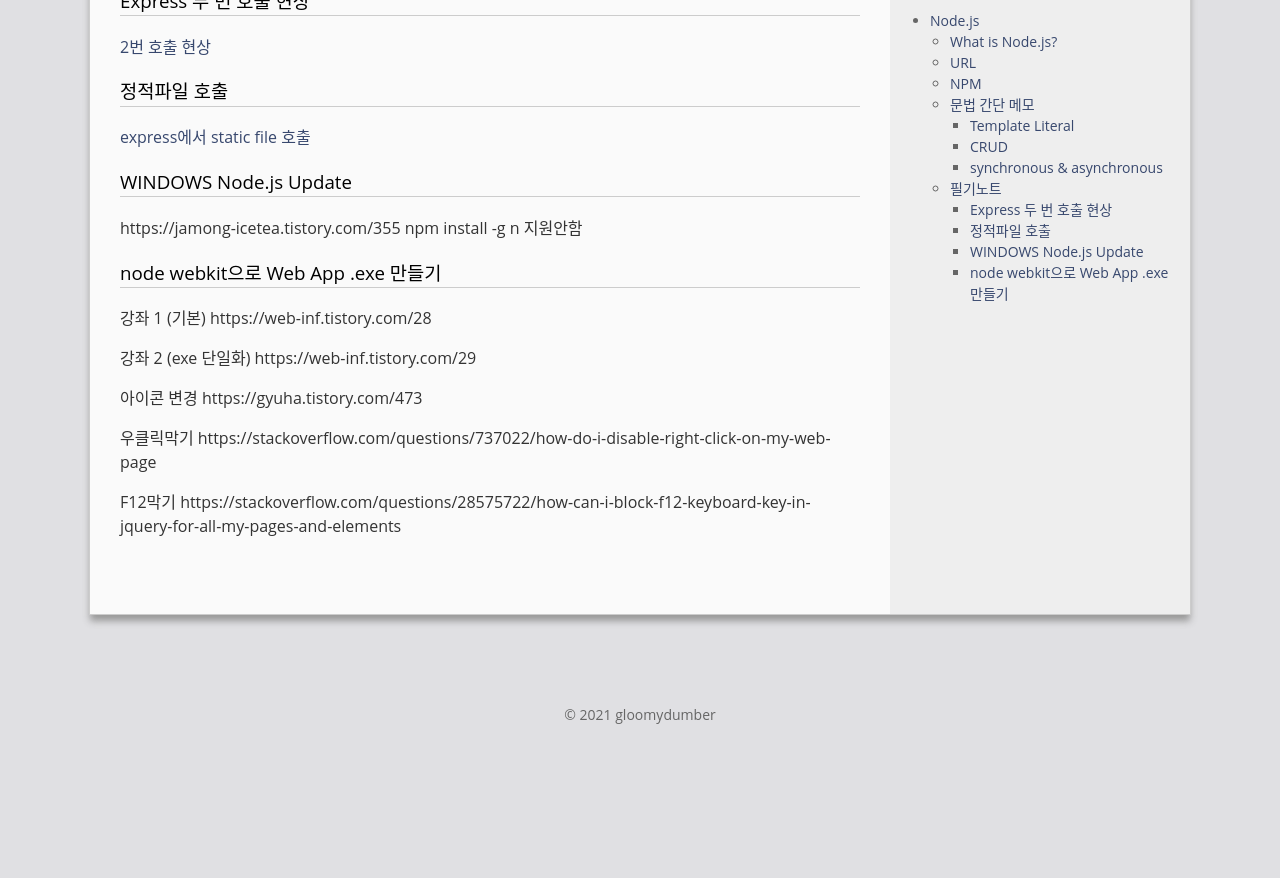
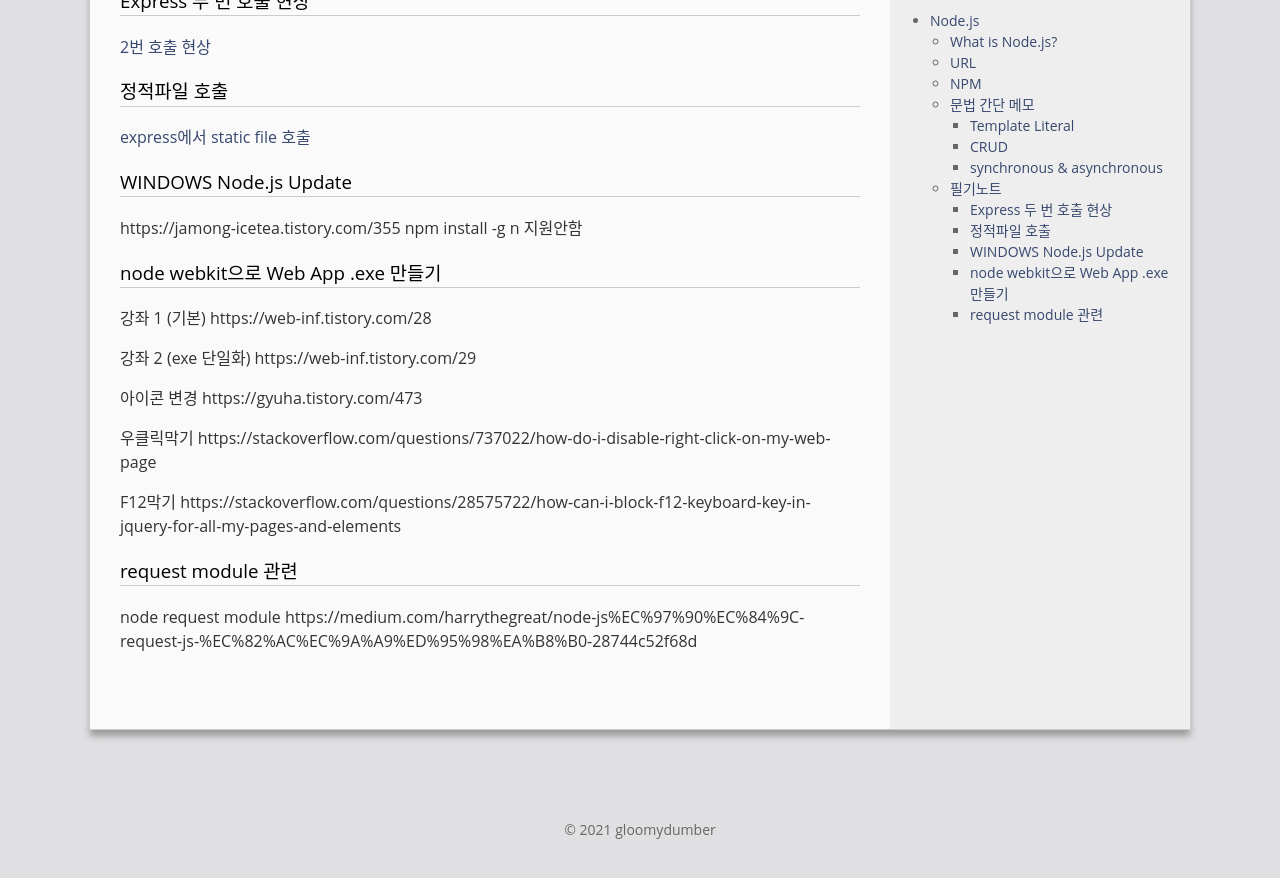
Before and after one commit to gloomydumber/copy, a Jekyll site: the page built from _posts/2020-05-24-generalnodejs.md, in a window 1280 px wide and 900 px high, scrolled down 1650 px. Shown: the top 878 px of the window. Built offline with Jekyll 4.4.1, drawn with Linux system fonts in a browser that asks for light colours; comment, search, counter and statistics services are not loaded; before the commit the page ends 2435 px from its top, so only the background shows below that.

Commit message:
PostModded

```diff
--- a/_posts/2020-05-24-generalnodejs.md
+++ b/_posts/2020-05-24-generalnodejs.md
@@ -81,3 +81,7 @@ https://jamong-icetea.tistory.com/355 npm install -g n 지원안함
 우클릭막기 https://stackoverflow.com/questions/737022/how-do-i-disable-right-click-on-my-web-page
 
 F12막기 https://stackoverflow.com/questions/28575722/how-can-i-block-f12-keyboard-key-in-jquery-for-all-my-pages-and-elements
+
+### request module 관련
+
+node request module https://medium.com/harrythegreat/node-js%EC%97%90%EC%84%9C-request-js-%EC%82%AC%EC%9A%A9%ED%95%98%EA%B8%B0-28744c52f68d
```
